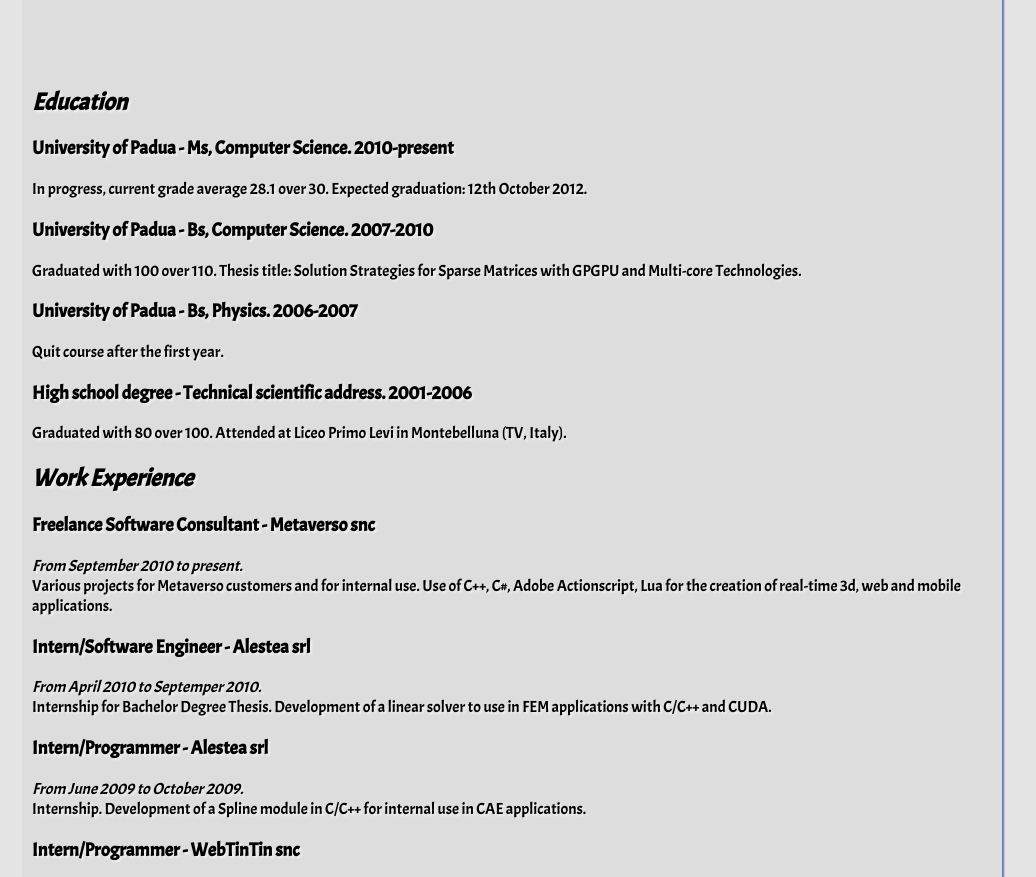
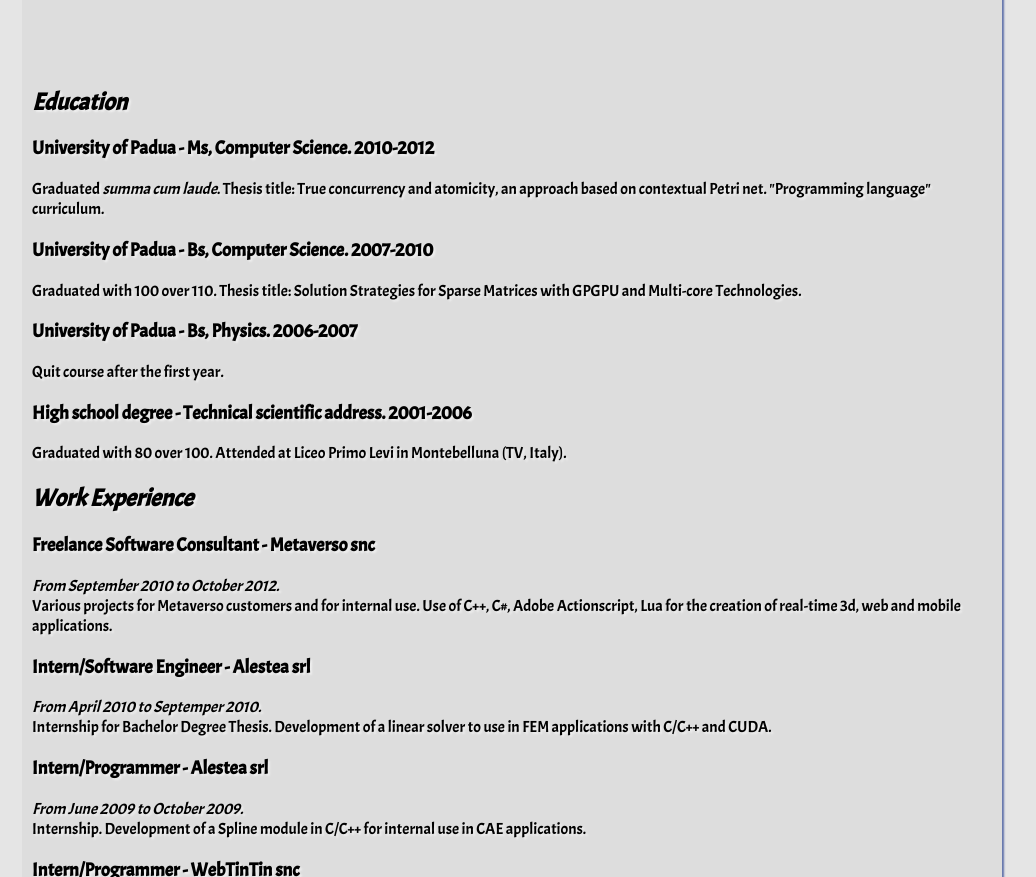
Before and after one commit to thHube/thhube.github.com, a plain HTML site: page index.html in a window 1280 px wide. Shown: the part 960-1837 px from the top of the page, without its empty margins (128-1164 px from the left). Drawn offline with Linux system fonts and the light colour scheme.

Commit message:
Updated curriculum with a bunch of new stuff.

```diff
--- a/index.html
+++ b/index.html
@@ -10,7 +10,7 @@
     <div id="wrapper">
     <h1>Alberto Franco</h1>
     <p>
-    Hi, I am Alberto Franco, an Italian computer science student. I am
+    Hi, I am Alberto Franco, an Italian computer scientist. I am
     interested in formal methods, concurrency, operating system design,
     programming languages and computer graphics. If you want to contact me send
     me a mail at afranco87 [at] gmail [dot] com. Almost all of the projects that
@@ -42,10 +42,10 @@
 
     <h2>Education</h2>
 
-    <h3>University of Padua - Ms, Computer Science. 2010-present</h3>
+    <h3>University of Padua - Ms, Computer Science. 2010-2012</h3>
     <p>
-    In progress, current grade average 28.1 over 30. Expected graduation: 12th October
-    2012.
+    Graduated <i>summa cum laude</i>. Thesis title: True concurrency and atomicity, an
+	approach based on contextual Petri net. "Programming language" curriculum.
     </p>
 
     <h3>University of Padua - Bs, Computer Science. 2007-2010</h3>
@@ -69,7 +69,7 @@
 
     <h3>Freelance Software Consultant - Metaverso snc</h3>
     <p>
-    <i>From September 2010 to present.</i></br>
+    <i>From September 2010 to October 2012.</i></br>
     Various projects for Metaverso customers and for internal use. Use of C++, C#,
     Adobe Actionscript, Lua for the creation of real-time 3d, web and mobile
     applications.
```
Also changed, not shown: 1 other file.
